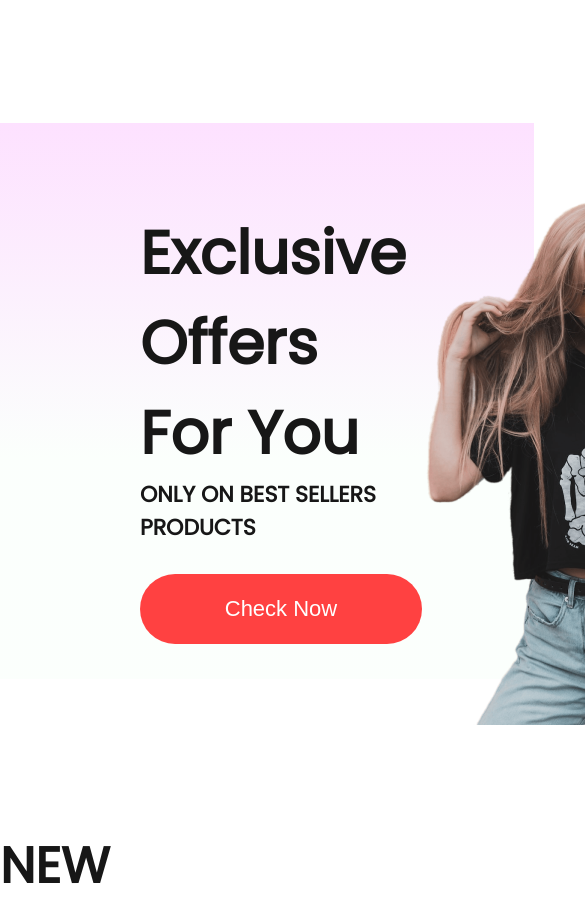
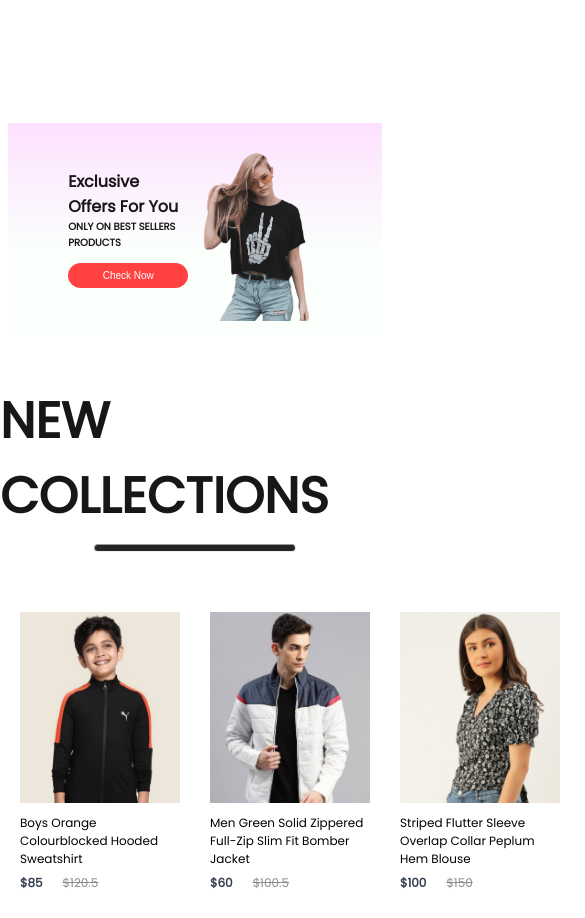
Before and after one commit to crescowboy/Keymashop-F, a React (Create React App) app: page / in a window 390 px wide. Shown: the part 1800-2718 px from the top of the page, 585 px wide, since content can reach past the window. Built offline with nearby package versions, Linux system fonts and the light colour scheme.

Commit message:
offers responsive

```diff
--- a/src/Components/Offers/Offers.css
+++ b/src/Components/Offers/Offers.css
@@ -36,10 +36,105 @@
     margin-top: 30px;
     cursor: pointer;
 }
-.offers-rigth{
+.offers-right{
     flex: 1;
     display: flex;
     align-items: center;
     justify-content: flex-end;
     padding-top: 50px;
 }
+
+@media(max-width:1280px){
+    .offers{
+        padding: 0px 80px;
+        margin-bottom: 120px;
+    }
+    .offers-left h1{
+        font-size: 40px;
+    }
+    .offers-left p{
+        font-size: 18px;
+    }
+    .offers-right img{
+        width: 300px;
+    }
+    .offers-left button{
+        width: 220px;
+        height: 50px;
+        font-size: 18px;
+    }
+    .offers-right{
+        padding-top: 30px;
+    }
+
+}
+
+@media(max-width:1024px){
+    .offers{
+        padding: 0px 60px;
+        margin-bottom: 80px;
+        height: 40vh;
+    }
+    .offers-left h1{
+        font-size: 30px;
+    }
+    .offers-left p{
+        font-size: 16px;
+    }
+    .offers-right img{
+        width: 200px;
+    }
+    .offers-left button{
+        width: 160px;
+        height: 40px;
+        font-size: 16px;
+    }
+    .offers-right{
+        padding-top: 10px;
+    }
+
+}
+
+@media(max-width:800px){
+    .offers{
+        margin-bottom: 60px;
+    }
+    .offers-left h1{
+        font-size: 22px;
+    }
+    .offers-left p{
+        font-size: 13px;
+    }
+    .offers-right img{
+        width: 180px;
+    }
+    .offers-left button{
+        width: 140px;
+        height: 30px;
+        font-size: 12px;
+    }
+
+}
+
+@media(max-width:500px){
+    .offers{
+        height: 25vh;
+        margin-bottom: 50px;
+    }
+    .offers-left h1{
+        font-size: 16px;
+    }
+    .offers-left p{
+        font-size: 10px;
+    }
+    .offers-right img{
+        width: 120px;
+    }
+    .offers-left button{
+        width: 120px;
+        height: 25px;
+        font-size: 10px;
+        margin-top: 12px;
+    }
+
+}
--- a/src/Components/Offers/Offers.jsx
+++ b/src/Components/Offers/Offers.jsx
@@ -11,7 +11,7 @@
             <p>ONLY ON BEST SELLERS PRODUCTS</p>
             <button>Check Now</button>
         </div>
-        <div className="offers-rigth">
+        <div className="offers-right">
             <img src={exclusive_image} alt="" />
         </div>
     </div>
```
